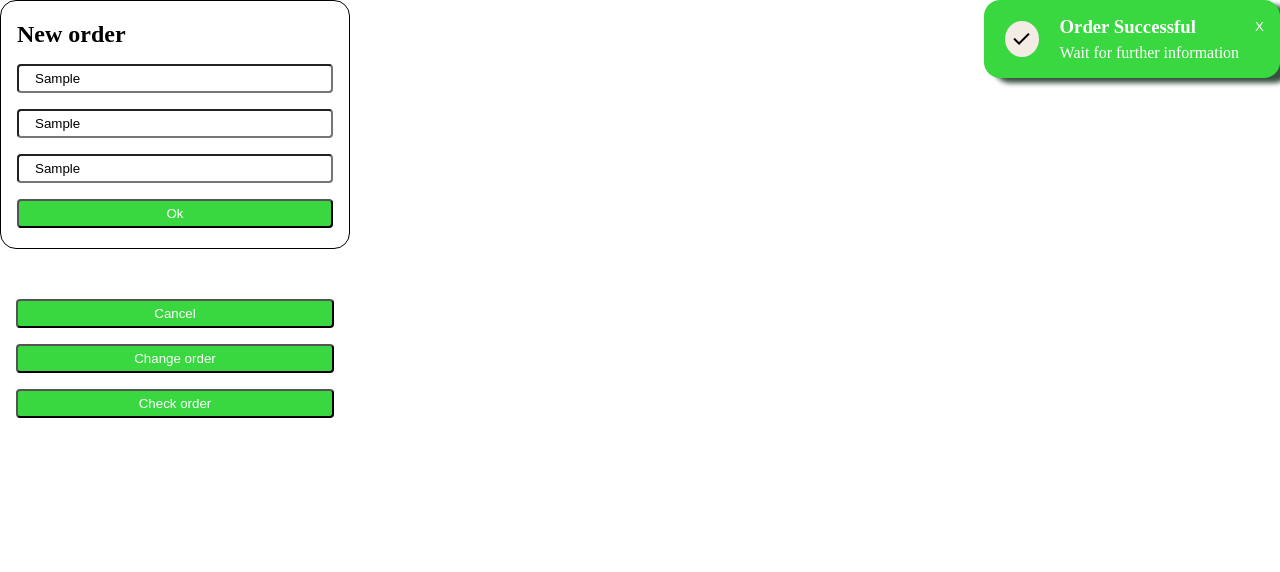
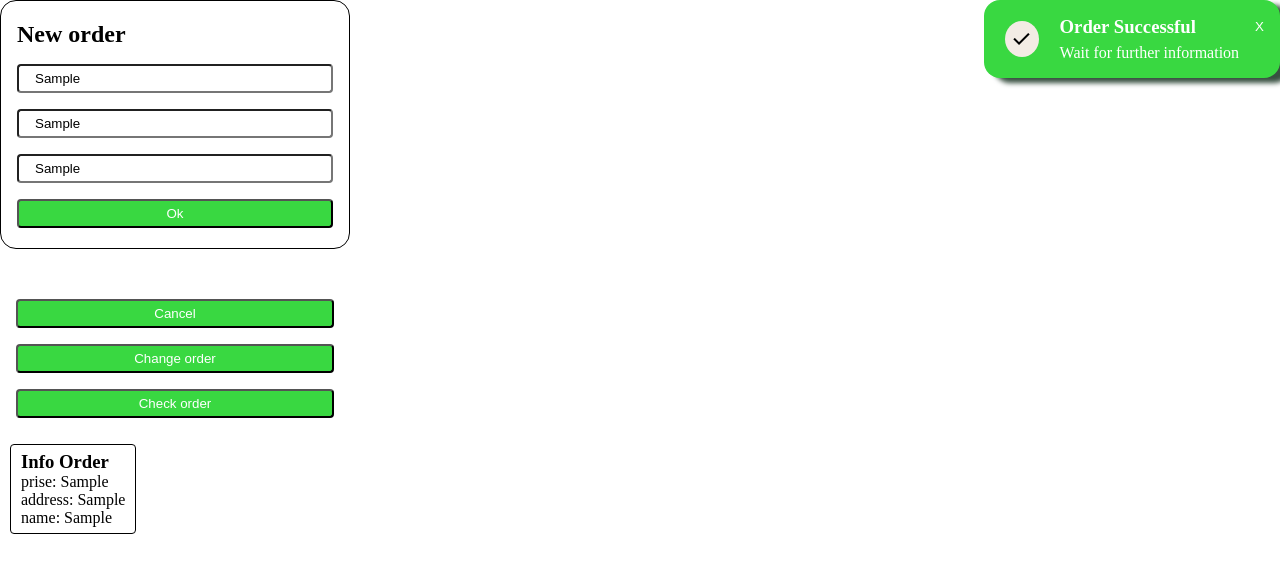
Before and after one commit to catphone50/practicCard, a plain HTML site: page index.html in a window 1280 px wide. Both pictures are taken after typing "Sample", "Sample", "Sample" into the empty fields and a click on the button "Ok". Drawn offline with nearby package versions, Linux system fonts and the light colour scheme.

Commit message:
info add

```diff
--- a/index.html
+++ b/index.html
@@ -14,9 +14,9 @@
   <body>
     <form>
       <h2>New order</h2>
-      <input name="address" placeholder="Address" />
-      <input name="price" placeholder="Price" />
-      <input name="name" placeholder="Name" />
+      <input class="address" name="address" placeholder="Address" required />
+      <input class="price" name="price" placeholder="Price" required />
+      <input class="name" name="name" placeholder="Name" required />
       <button class="submit" type="submit">Ok</button>
     </form>
     <div class="container">
@@ -25,6 +25,7 @@
       <button class="btn">Check order</button>
     </div>
     <div class="containerCard"></div>
+    <div class="containerInfo"></div>
     <script src="./scripts/index.js"></script>
   </body>
 </html>
--- a/scripts/index.js
+++ b/scripts/index.js
@@ -3,22 +3,43 @@ const form = document.querySelector("form");
 const body = document.querySelector("body");
 const container = document.querySelector(".container");
 const containerCard = document.querySelector(".containerCard");
+const inputAddress = document.querySelector(".address");
+const inputPrice = document.querySelector(".price");
+const inputName = document.querySelector(".name");
+const containerInfo = document.querySelector(".containerInfo");
+const listOfOrder = [];
+
+function printOrder() {
+  listOfOrder.forEach((order) => {
+    const infoOrderInner = `
+  <div class="containerInfoCard">
+  <h3>Info Order</h3>
+  <p>prise: ${order.price}</p>
+  <p>address: ${order.address}</p>
+  <p>name: ${order.name}</p>
+  </div>
+  `;
+
+    const infoOrderElement = document.createElement("div");
+    infoOrderElement.innerHTML = infoOrderInner;
+    containerInfo.appendChild(infoOrderElement);
+  });
+}
+
+printOrder();
 
 form.addEventListener("submit", function (event) {
   event.preventDefault();
-});
+  console.log(listOfOrder);
+  containerInfo.textContent = "";
 
-const cardInner = `<div class="icon"><span class="material-symbols-outlined">
-check
-</span></div>
-<div>
-<h3>Order Successful</h3>
-<p>Wait for further information</p>
-</div>
-
-`;
-
-submitButton.addEventListener("click", () => {
+  const order = {
+    id: Math.floor(Math.random() * 1000),
+    address: inputAddress.value,
+    price: inputPrice.value,
+    name: inputName.value,
+  };
+  listOfOrder.push(order);
   container.classList.add("active");
   containerCard.classList.add("active");
 
@@ -36,4 +57,14 @@ submitButton.addEventListener("click", () => {
   card.append(closeBtn);
   containerCard.append(card);
   body.append(containerCard);
+  printOrder();
 });
+
+const cardInner = `<div class="icon"><span class="material-symbols-outlined">
+check
+</span></div>
+<div>
+<h3>Order Successful</h3>
+<p>Wait for further information</p>
+</div>
+`;
--- a/styles/style.css
+++ b/styles/style.css
@@ -87,3 +87,15 @@ form button {
   color: white;
   height: 20px;
 }
+
+.containerInfo {
+  display: flex;
+  flex-wrap: wrap;
+  gap: 16px;
+  padding: 6px 10px;
+}
+.containerInfoCard {
+  border: 1px solid black;
+  border-radius: 4px;
+  padding: 6px 10px;
+}
```
